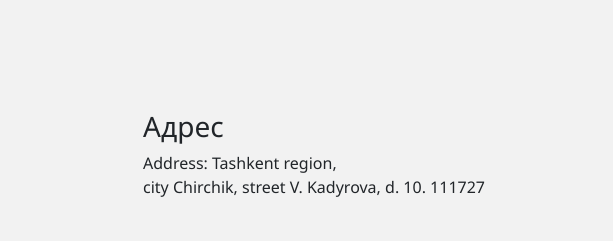
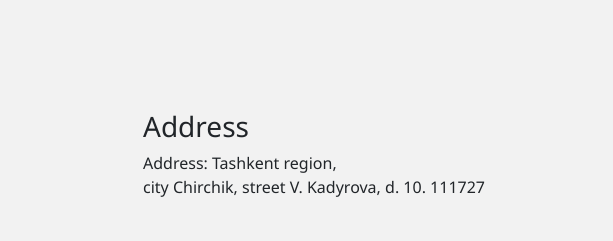
Before and after one commit to Mironshoh08/our-mission-en, a plain HTML site: page index.html in a window 1280 px wide. Shown: the part 559-800 px from the top of the page, 319-932 px from the left. Drawn offline with nearby package versions, Linux system fonts and the light colour scheme.

Commit message:
Update index.html

```diff
--- a/index.html
+++ b/index.html
@@ -151,7 +151,7 @@
                 </div>
                 <div class="col-lg-5 col-md-6 footer-widget footer__collg5">
                     <div class="footer-widget footer-center-widget">
-                        <h3 class="widget-title">Адрес</h3>
+                        <h3 class="widget-title">Address</h3>
                         <div class="textwidget">
                             <p>Address: Tashkent region,<br>
                             city Chirchik, street V. Kadyrova, d. 10. 111727</p>
```
